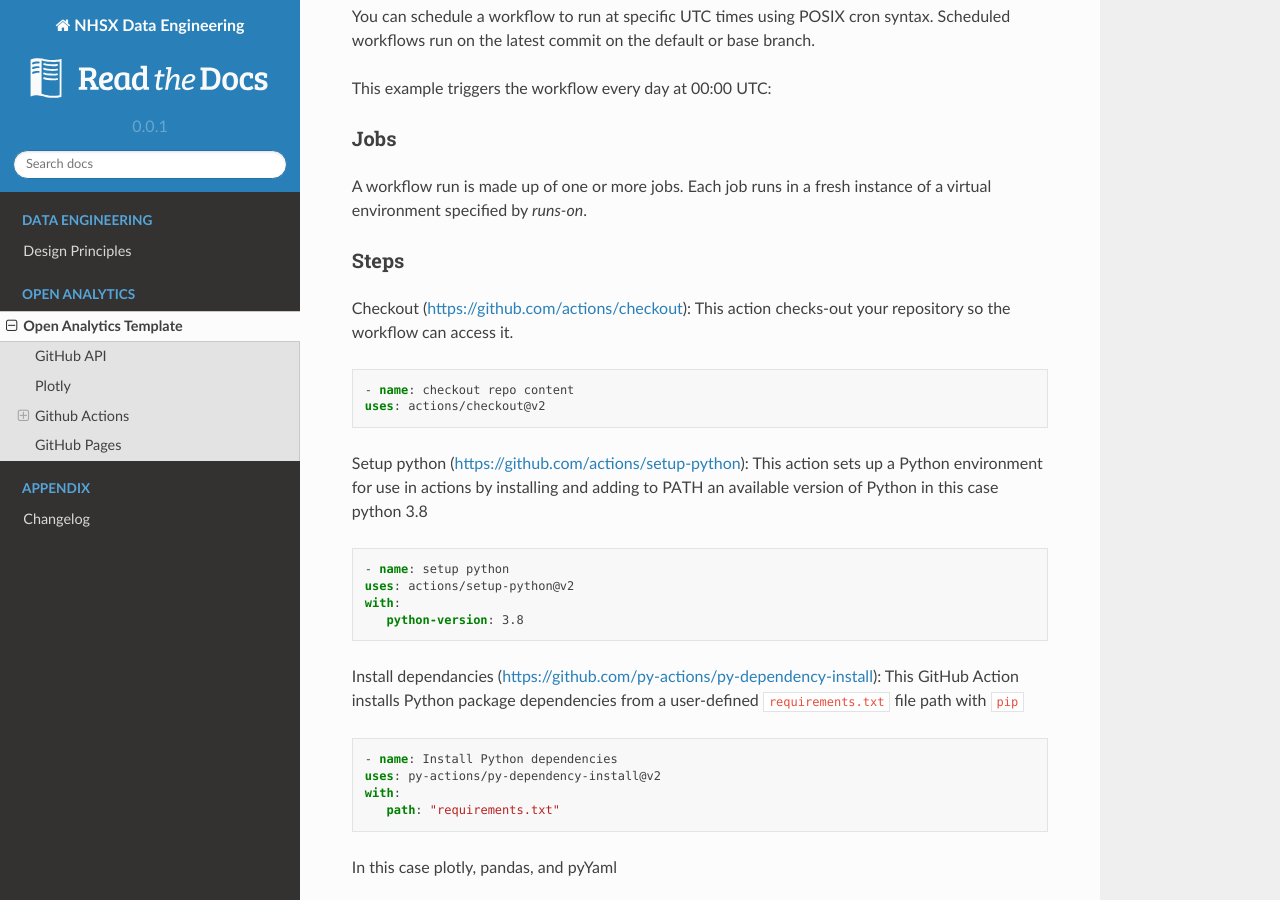
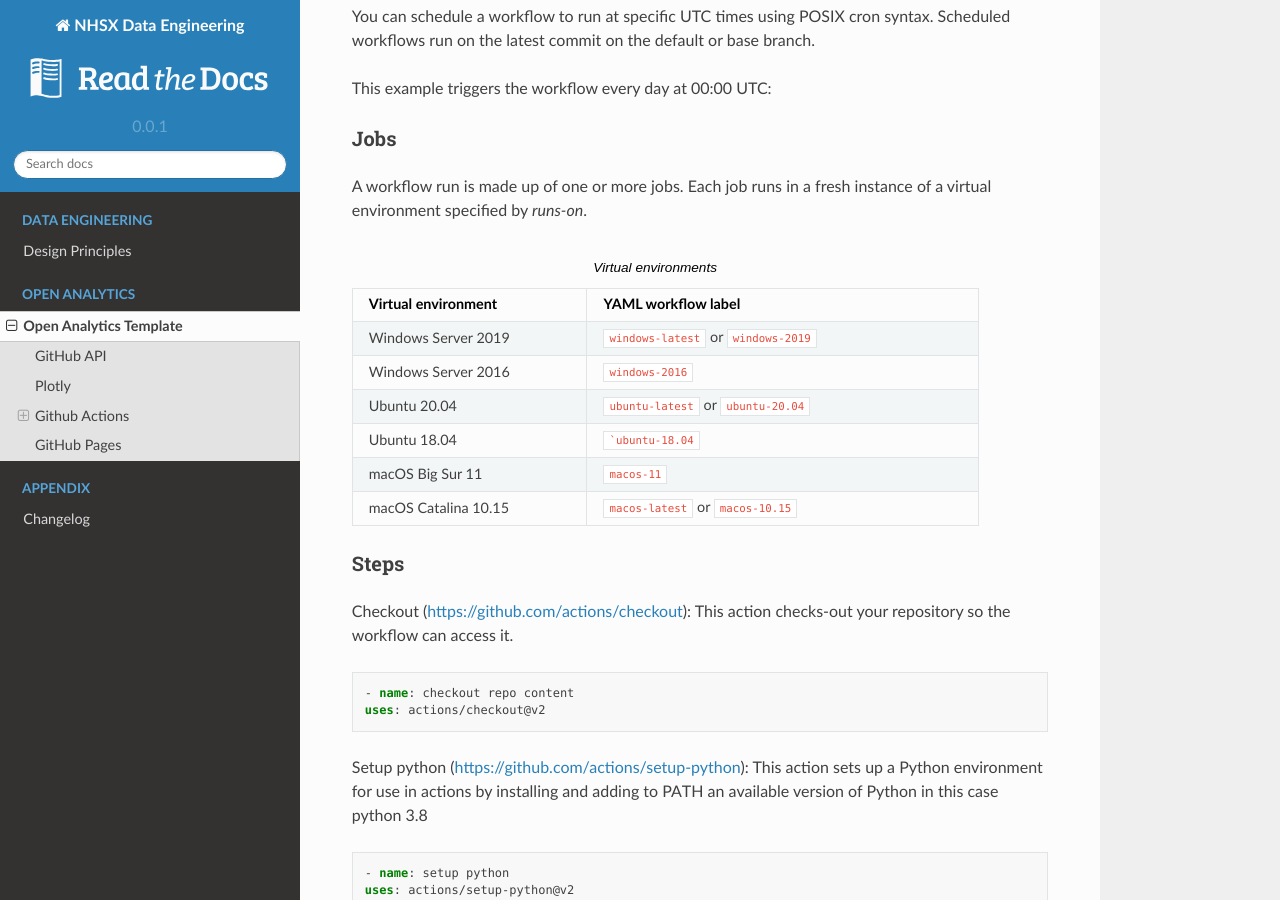
Before and after one commit to nhsx/au-data-engineering, a Sphinx documentation site: the page built from docs/source/openanalyticstemplate.rst, in a window 1280 px wide and 900 px high, scrolled down 2497 px. Built offline with Sphinx 7.4.7 and the Read the Docs theme 2.0.0, drawn with Linux system fonts in a browser that asks for light colours; part of the change alters nothing that is shown.

```diff
--- a/docs/source/openanalyticstemplate.rst
+++ b/docs/source/openanalyticstemplate.rst
@@ -109,7 +109,7 @@ A workflow run is made up of one or more jobs. Each job runs in a fresh instance
 
 .. csv-table:: Virtual environments
    :header: "Virtual environment", "YAML workflow label"
-   :widths: 20, 20, 10
+   :widths: 30, 50
 
    "Windows Server 2019", "``windows-latest`` or ``windows-2019``"
    "Windows Server 2016", "``windows-2016``"
```
